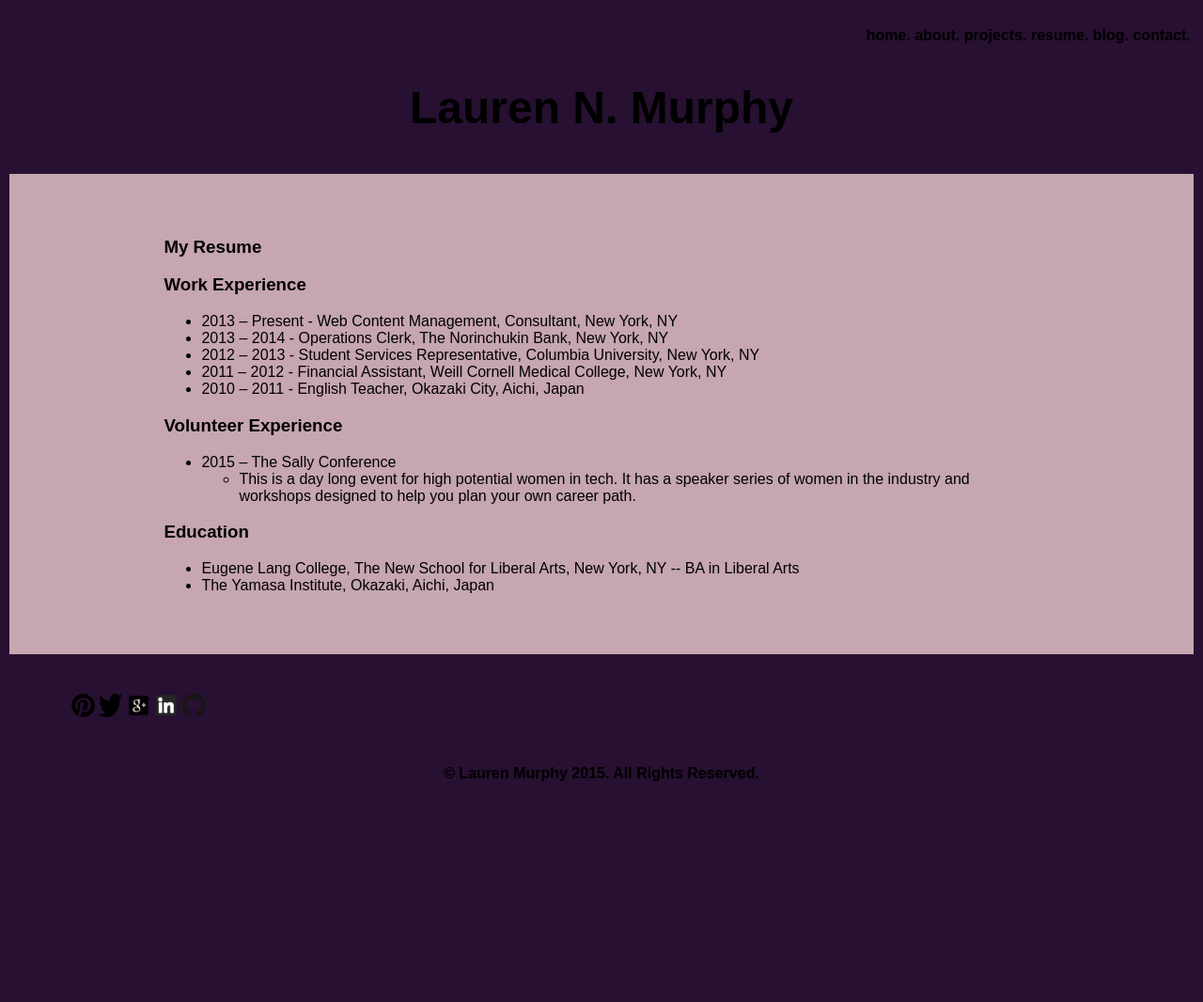
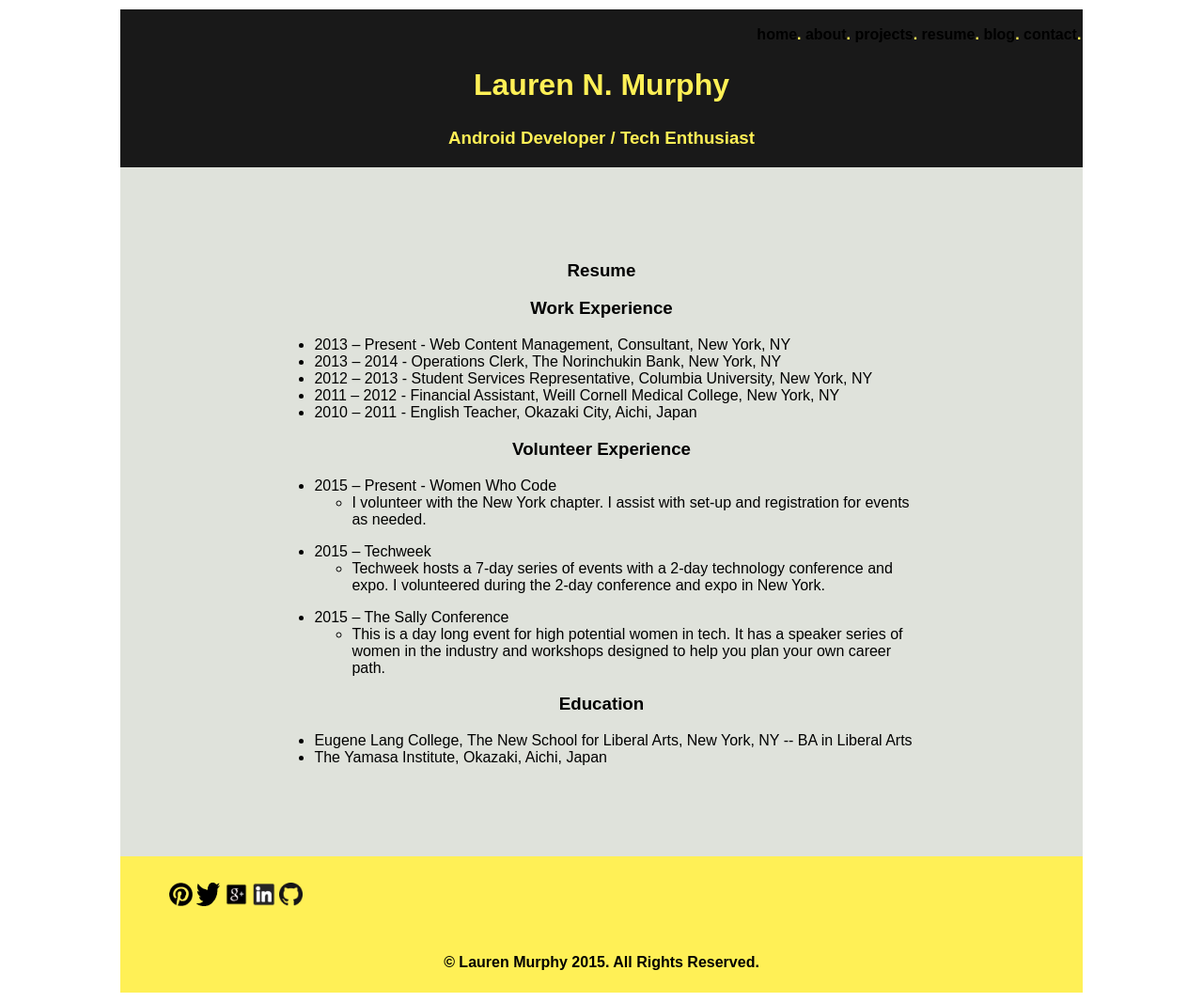
Before and after one commit to laurennmurphy/laurennor3.github.io, a Jekyll site: the page built from resume.html, in a window 1280 px wide. Shown: the whole page at 94% size. Built offline with Jekyll 4.4.1, drawn with Linux system fonts in a browser that asks for light colours; some web fonts are replaced; Markdown is read by kramdown in place of the engine named in the settings; before the commit the page ends 900 px from its top, so only the background shows below that.

Commit message:
Color scheme changes

```diff
--- a/_config.yml
+++ b/_config.yml
@@ -7,6 +7,6 @@ baseurl: ""
 url: "http://laurennor.github.io"
 
 # Build Settings
-markdown: rdiscount
+markdown: kramdown
 hightlighter: rouge
 permalink: pretty
--- a/_includes/header.html
+++ b/_includes/header.html
@@ -11,5 +11,6 @@
   </nav>
   <section id="name">
     <h1>Lauren N. Murphy</h1>
+    <h3> Android Developer / Tech Enthusiast</h3>
   </section>
 </header>
--- a/about.html
+++ b/about.html
@@ -6,8 +6,8 @@ title: Lauren Murphy | About
     <div id="container">
       <h3>About</h3>
       <section id="about">
-          <p>I'm a lifelong learner with a passion for technology. I currently live in New York. Two of my main goals are to improve my coding skills and transition to a career in tech. I enjoy attending and volunterring tech and leadership events.</p>
-          <p>I'm also an avid film-goer, runner, and soccer fan. I also enjoy unwinding with webcasts, books, karaoke. I love singing karaoke in Japanese!</p>
+          <p>I'm a lifelong learner with a passion for technology. I currently live in New York. Two of my main goals are to improve my coding skills and transition to a career in tech. I enjoy attending and voluntering tech and leadership events.</p>
+          <p>I'm also an avid film-goer, runner, and soccer fan. I also enjoy unwinding with webcasts, books, and karaoke. I love singing karaoke in Japanese!</p>
         </section>
       </div>
   </main>
--- a/css/default.css
+++ b/css/default.css
@@ -1,21 +1,25 @@
 body{
-  background-color:#271031;
+  background-color:#FFFFFF;
   font-family:'Droid Sans', sans-serif;
+  width: 80%;
+  background-size:cover;
 }
 
 header {
+  background-color:#191919;
   margin:auto;
-  padding:0.2em;
+  padding:0.1em;
+  color:#FFF056;
 }
 
 nav {
   text-align: right;
+  color:#FFF056;
 }
 
 main {
-  background: rgb (251,216,219); /* For browsers where rgba isn't supported */
-  background: rgba(251,216,219, 0.75);
-  padding: 3em;
+  background-color:#DFE2DB;
+  padding: 5em;
   margin:0;
 }
 
@@ -32,7 +36,7 @@ main picture img{
 
 #container{
   text-align: center;
-  height: 15em;
+  height: 10em;
   margin:auto;
 }
 
@@ -61,14 +65,20 @@ main picture img{
 }
 
 footer{
+  background-color:#FFF056;
   position:relative;
-  padding:1em;
+  padding:0.1em;
   margin-bottom: 0;
 }
 
 h1{
+  color:#FFF056;
   text-align: center;
-  font-size:3em;
+  font-size:2em;
+}
+
+h3{
+  text-align: center;
 }
 
 
@@ -82,12 +92,18 @@ footer ul li{
   display: inline;
 }
 
+
 a:link {
   text-decoration:none;
   color:#000000;
   font-weight: bold;
 }
 
+nav a:visited {
+  color: #4C4819;
+}
+
+
 a:visited {
-  color: #7F2C35;
+  color: #333011;
 }
--- a/resume.html
+++ b/resume.html
@@ -4,7 +4,7 @@
 ---
 <main>
   <section id="resume">
-    <h3>My Resume</h3>
+    <h3>Resume</h3>
 
       <h3>Work Experience</h3>
         <ul>
@@ -16,6 +16,18 @@
         </ul>
 
       <h3>Volunteer Experience</h3>
+      <ul>
+          <li>2015 – Present - Women Who Code </li>
+            <ul>
+              <li>I volunteer with the New York chapter. I assist with set-up and registration for events as needed.</li>
+            </ul>
+        </ul>
+        <ul>
+          <li>2015 – Techweek </li>
+            <ul>
+              <li>Techweek hosts a 7-day series of events with a 2-day technology conference and expo. I volunteered during the 2-day conference and expo in New York.</li>
+            </ul>
+        </ul>
         <ul>
           <li>2015 – The Sally Conference</li>
             <ul>
```
Also changed, not shown: _posts/2015-11-14-global-code-retreat.md (+3 -3 lines).
